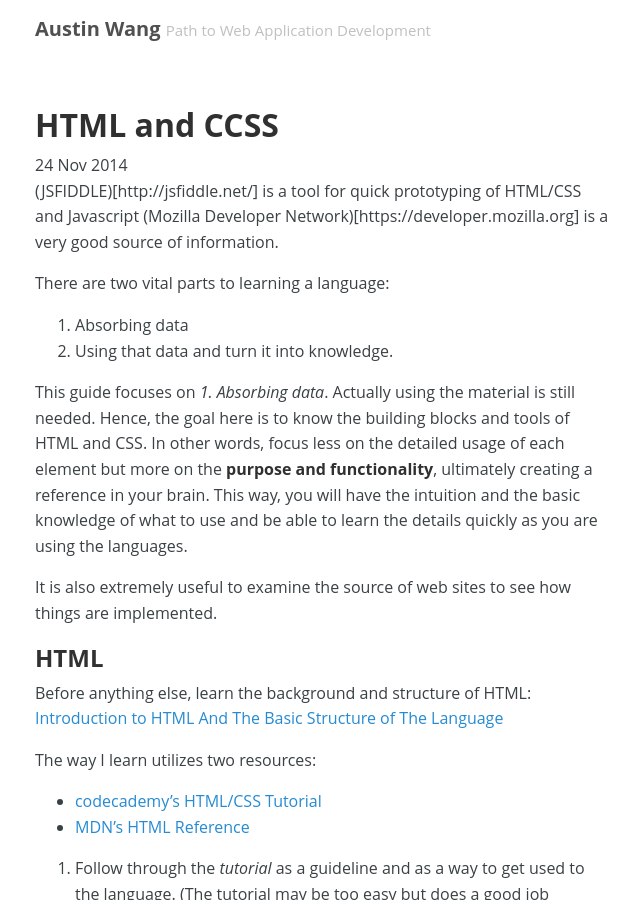
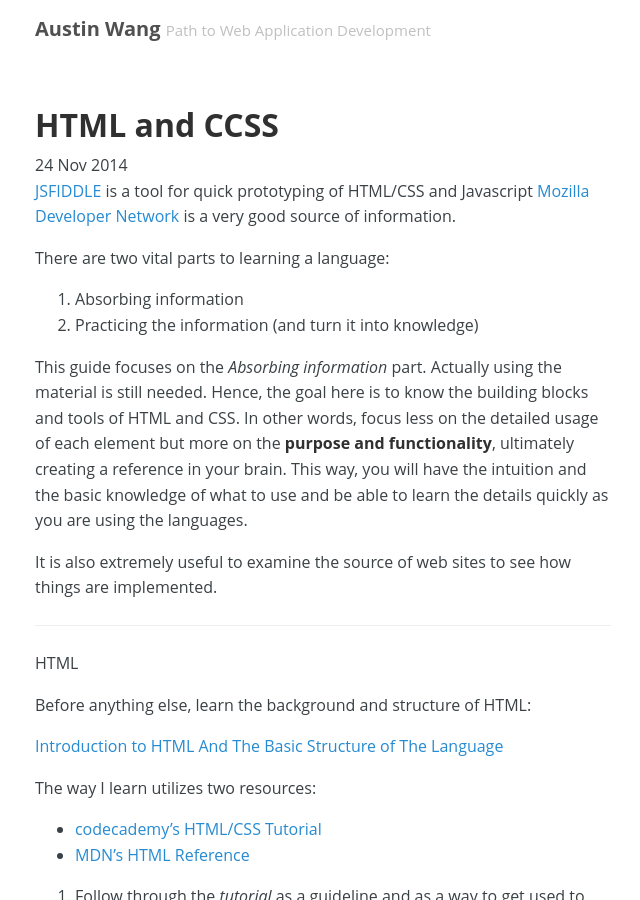
Before and after one commit to austin-sa-wang/web-dev-blog, a Jekyll site: the page built from _posts/2014-11-24-html and css.md, in a window 1280 px wide and 900 px high. Shown: the whole window, without its empty margins (317-957 px from the left). Built offline with Jekyll 4.4.1, drawn with Linux system fonts in a browser that asks for light colours.

Commit message:
Revise content and formatting

```diff
--- a/_posts/2014-11-24-html and css.md
+++ b/_posts/2014-11-24-html and css.md
@@ -3,25 +3,28 @@ layout: post
 title: HTML and CCSS
 ---
 
-(JSFIDDLE)[http://jsfiddle.net/] is a tool for quick prototyping of HTML/CSS and Javascript
-(Mozilla Developer Network)[https://developer.mozilla.org] is a very good source of information.
+[JSFIDDLE](http://jsfiddle.net/) is a tool for quick prototyping of HTML/CSS and Javascript
+[Mozilla Developer Network](https://developer.mozilla.org) is a very good source of information.
 
 There are two vital parts to learning a language:
 
-1. Absorbing data
-2. Using that data and turn it into knowledge.
+1. Absorbing information
+2. Practicing the information (and turn it into knowledge)
 
-This guide focuses on _1. Absorbing data_. Actually using the material is still needed. Hence, the goal here is to know the building blocks and tools of HTML and CSS. In other words, focus less on the detailed usage of each element but more on the __purpose and functionality__, ultimately creating a reference in your brain. This way, you will have the intuition and the basic knowledge of what to use and be able to learn the details quickly as you are using the languages.
+This guide focuses on the _Absorbing information_ part. Actually using the material is still needed. Hence, the goal here is to know the building blocks and tools of HTML and CSS. In other words, focus less on the detailed usage of each element but more on the __purpose and functionality__, ultimately creating a reference in your brain. This way, you will have the intuition and the basic knowledge of what to use and be able to learn the details quickly as you are using the languages.
 
 It is also extremely useful to examine the source of web sites to see how things are implemented.
 
-HTML
 ------
 
+HTML
+
 Before anything else, learn the background and structure of HTML:
+
 [Introduction to HTML And The Basic Structure of The Language](https://developer.mozilla.org/en-US/docs/Web/Guide/HTML/Introduction)
 
 The way I learn utilizes two resources:
+
 * [codecademy's HTML/CSS Tutorial](http://www.codecademy.com/tracks/web)
 * [MDN's HTML Reference](https://developer.mozilla.org/en-US/docs/Web/HTML/Element)
 
@@ -34,8 +37,9 @@ The way I learn utilizes two resources:
 
 Again, at this point, the goal is to know what to use and where to get help, instead of how to use.
 
+------
+
 CSS
-------
 
 Using Cascading Style Sheets (CSS) to achieve the desired result requires not only broad but also extensive knowledge on the technology. Many many things such as fonts and layouts can already be topic of their own. Going through this serves as base knowledge. To really be able to use CSS, one will need to research further into topics and issues at hand. Checking out the source of web sites as examples is particularly important to learning CSS.
 
```
